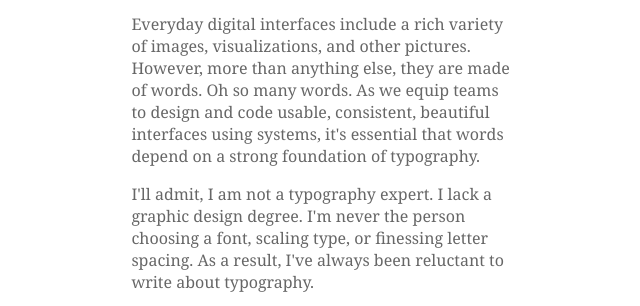
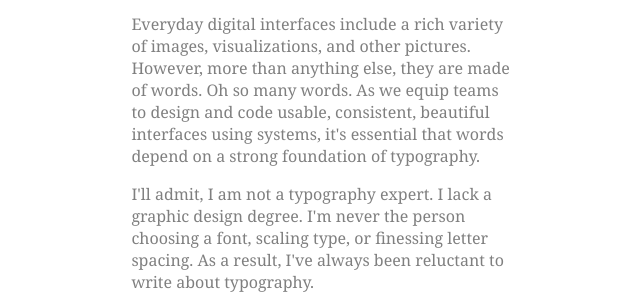
Before and after one commit to souravv2000/Blog-Typography, a plain HTML site: page index.html in a window 1280 px wide. Shown: the part 389-695 px from the top of the page, 319-959 px from the left. Drawn offline with Linux system fonts and the light colour scheme.

Commit message:
updated rgba

```diff
--- a/stlyes.css
+++ b/stlyes.css
@@ -11,5 +11,5 @@
 }
 
 p {
-    color: rgba(0, 0, 0, .6);
+    color: rgba(0, 0, 0, .5);
 }
```
